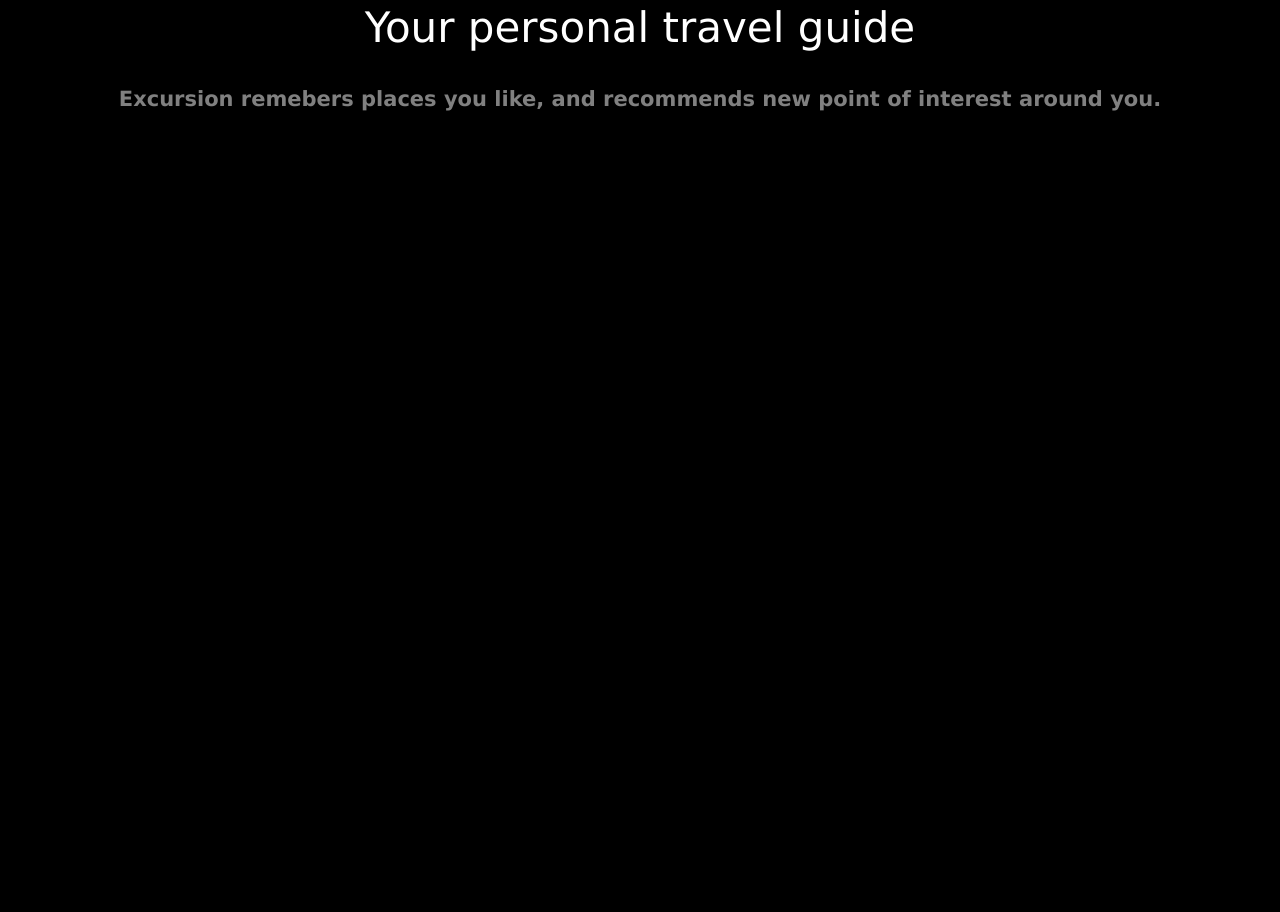
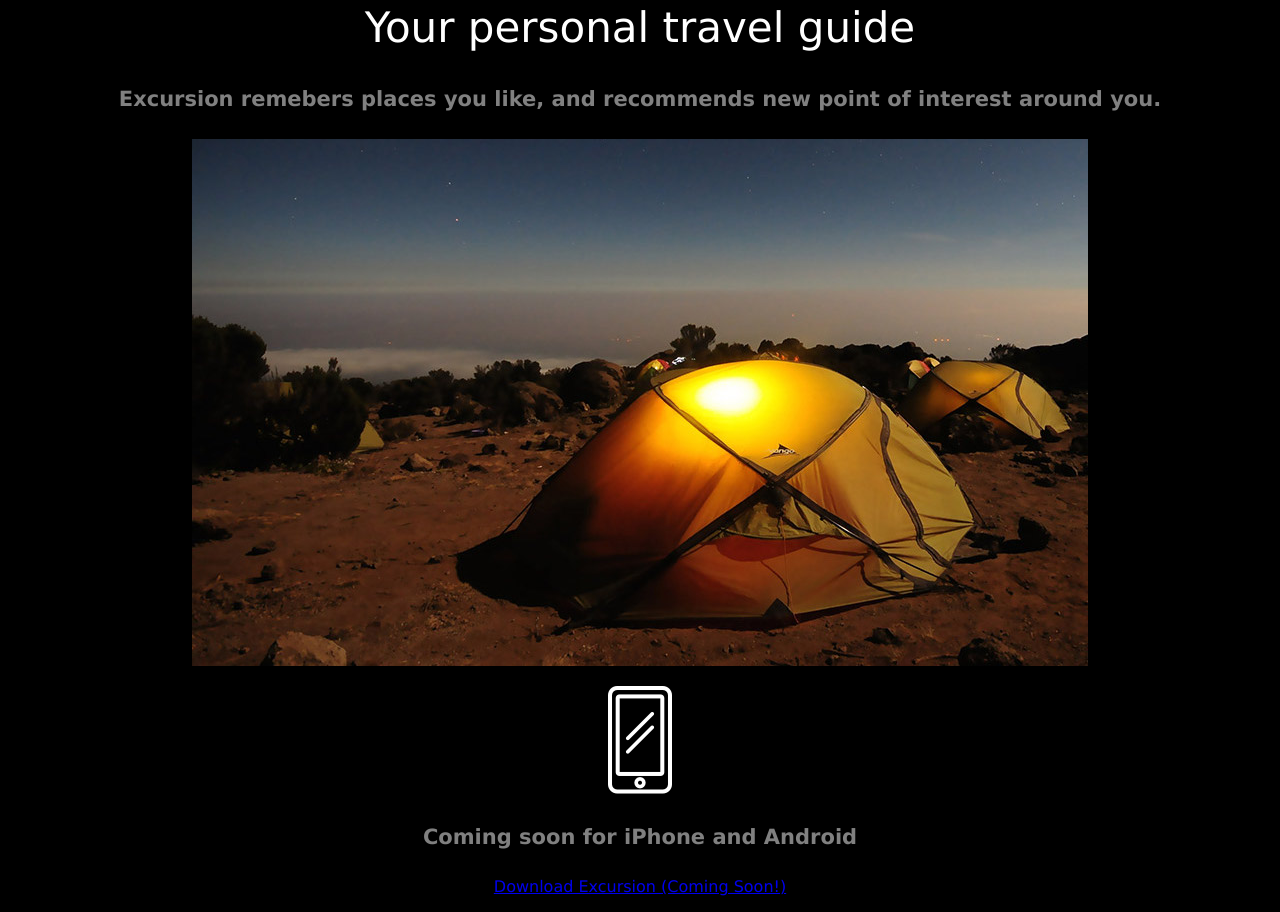
Before and after one commit to PARACCHINI/excursion, a plain HTML site: page index.html in a window 1280 px wide. Shown: the part 302-1214 px from the top of the page. Before the commit the page ends 800 px from the top, so only its background shows below. Drawn offline with Linux system fonts and the light colour scheme.

Commit message:
Added footer text

```diff
--- a/index.html
+++ b/index.html
@@ -15,8 +15,10 @@
     </video>
     <h2 class="header--secondary">Your personal travel guide</h2>
     <h4 class="header--sub-header">Excursion remebers places you like, and recommends new point of interest around you.</h4>
-
-
+    <p><img src="resources/images/camp.jpg"></p>
+    <p><img src="resources/images/phone.png"></p>
+    <h4 class="header--sub-header">Coming soon for iPhone and Android</h4>
+    <p><a class="link--cta" href="#">Download Excursion (Coming Soon!)</a></p>
 
 
 
```
